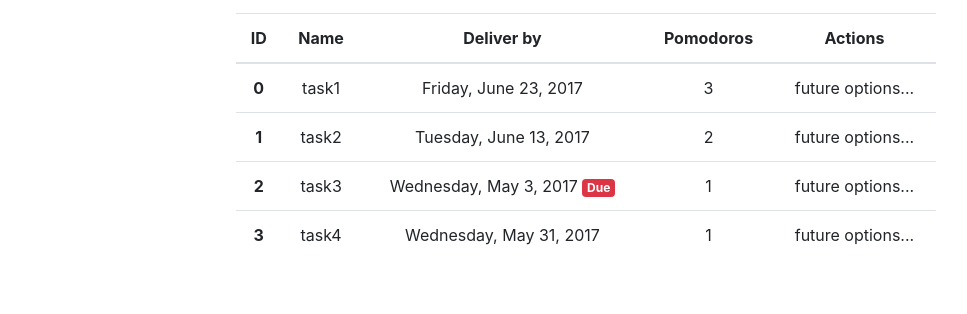
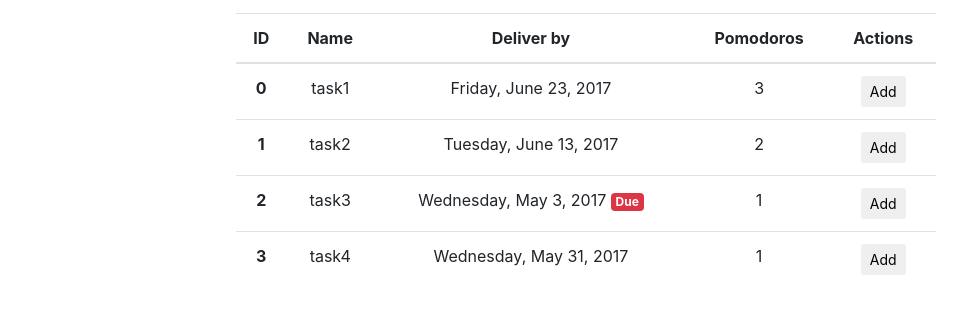
Before and after one commit to ctrl-break/ng-pomodoro, an Angular app: page / in a window 1280 px wide. Shown: the part 380-694 px from the top of the page, without its empty margins (54-1021 px from the left). Built offline with nearby package versions, Linux system fonts and the light colour scheme.

Commit message:
add action

```diff
--- a/src/app/pomodoro-tasks/pomodoro-tasks.component.html
+++ b/src/app/pomodoro-tasks/pomodoro-tasks.component.html
@@ -12,7 +12,9 @@
       </thead>
       <tbody>
         <tr *ngFor="let task of tasks; let i = index;">
-          <th scope="row">{{i}}</th>
+          <th scope="row">{{i}}
+            <span *ngIf="task.queued" class="badge badge-info">Queued</span>
+          </th>
           <td>
             {{task.name | slice: 0:35 }}
             <span [hidden]="task.name.length < 35">...</span>
@@ -24,7 +26,21 @@
           <td class="text-center">
             {{task.pomodorosRequired}}
           </td>
-          <td>future options...</td>
+          <td>
+            <button type="button" name="button" class="btn btn-default btn-sm"
+                    (click)="toggleTask(task)"
+                    [ngSwitch]="task.queued">
+                <ng-template [ngSwitchCase]="false">
+                    <i class="glyphicon glyphicon-plus-sign"></i> Add
+                </ng-template>
+                <ng-template [ngSwitchCase]="true">
+                    <i class="glyphicon glyphicon-minus-sign"></i> Remove
+                </ng-template>
+                <ng-template ngSwitchDefault>
+                    <i class="glyphicon glyphicon-plus-sign"></i> Add
+                </ng-template>
+            </button>
+          </td>
         </tr>
       </tbody>
     </table>
--- a/src/app/pomodoro-tasks/pomodoro-tasks.component.ts
+++ b/src/app/pomodoro-tasks/pomodoro-tasks.component.ts
@@ -62,5 +62,7 @@ export class PomodoroTasksComponent {
     this.today = new Date();
   }
 
-
+  toggleTask(task:ITask):void{
+    task.queued = !task.queued;
+  }
 }
```
